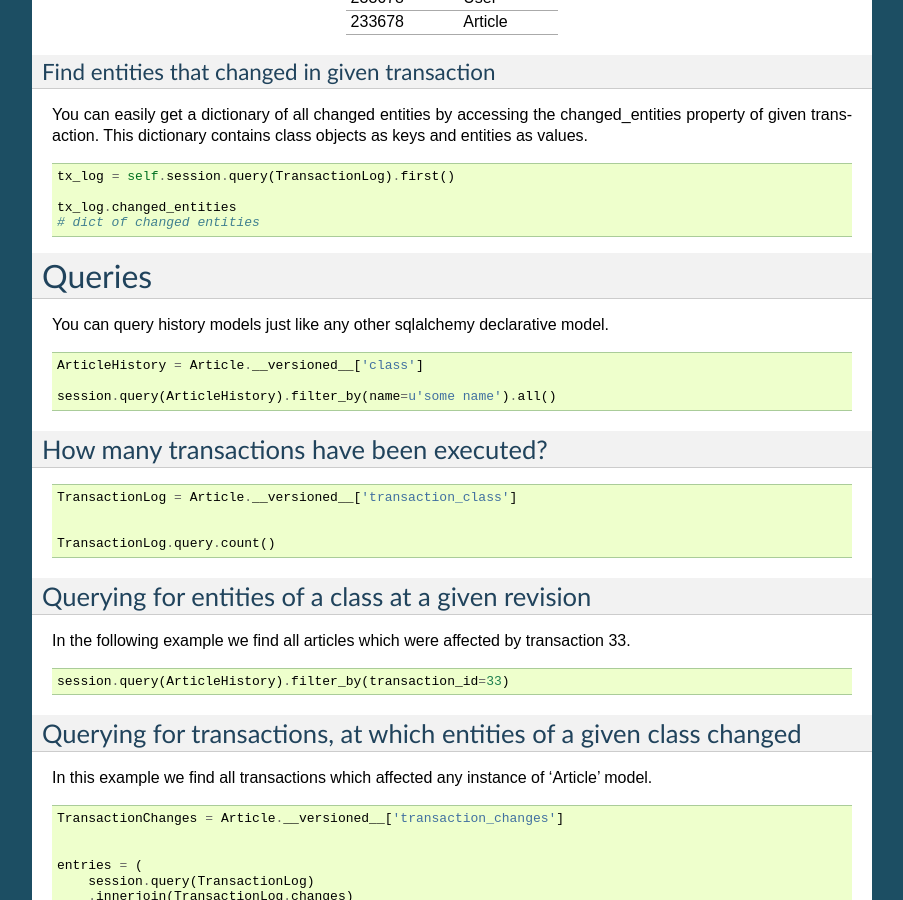
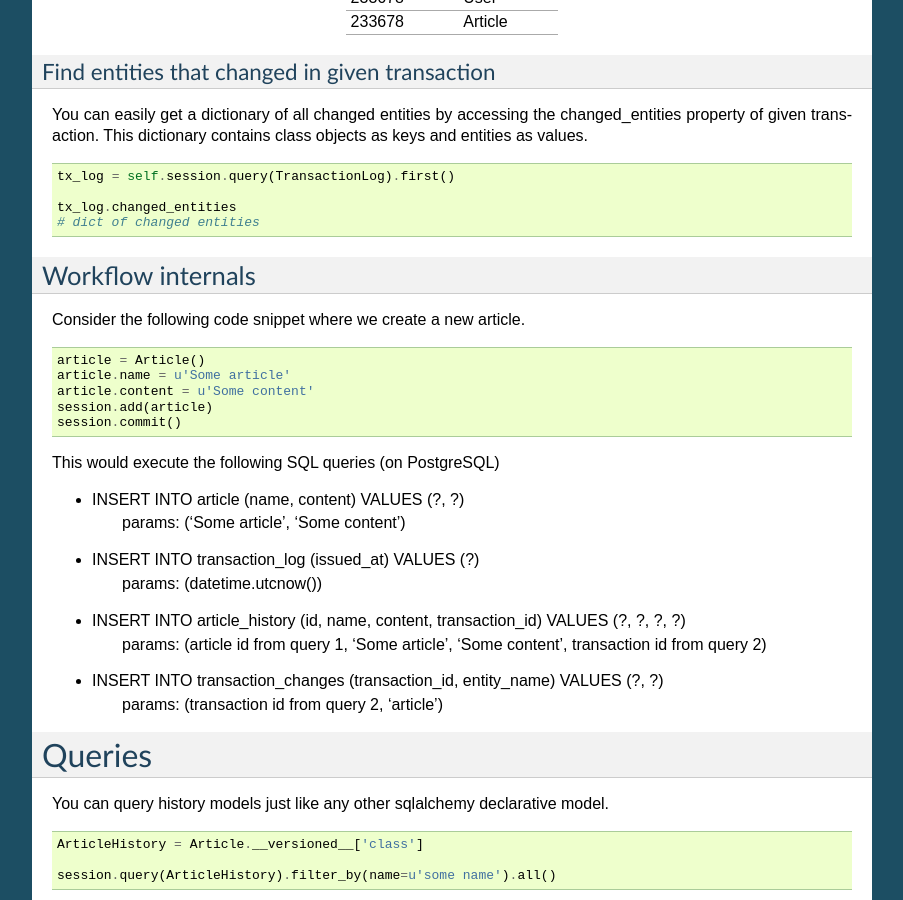
Before and after one commit to kvesteri/sqlalchemy-continuum, a Sphinx documentation site: the page built from docs/index.rst, in a window 1280 px wide and 900 px high, scrolled down 5377 px. Shown: the whole window, without its empty margins (198-1101 px from the left). Built offline with Sphinx 7.4.7, drawn with Linux system fonts in a browser that asks for light colours.

Commit message:
Added docs for transaction workflow

```diff
--- a/docs/index.rst
+++ b/docs/index.rst
@@ -380,6 +380,34 @@ given transaction. This dictionary contains class objects as keys and entities a
     # dict of changed entities
 
 
+Workflow internals
+------------------
+
+Consider the following code snippet where we create a new article.
+
+::
+
+
+    article = Article()
+    article.name = u'Some article'
+    article.content = u'Some content'
+    session.add(article)
+    session.commit()
+
+
+
+This would execute the following SQL queries (on PostgreSQL)
+
+
+* INSERT INTO article (name, content) VALUES (?, ?)
+    params: ('Some article', 'Some content')
+* INSERT INTO transaction_log (issued_at) VALUES (?)
+    params: (datetime.utcnow())
+* INSERT INTO article_history (id, name, content, transaction_id) VALUES (?, ?, ?, ?)
+    params: (article id from query 1, 'Some article', 'Some content', transaction id from query 2)
+* INSERT INTO transaction_changes (transaction_id, entity_name) VALUES (?, ?)
+    params: (transaction id from query 2, 'article')
+
 
 Queries
 =======
```
